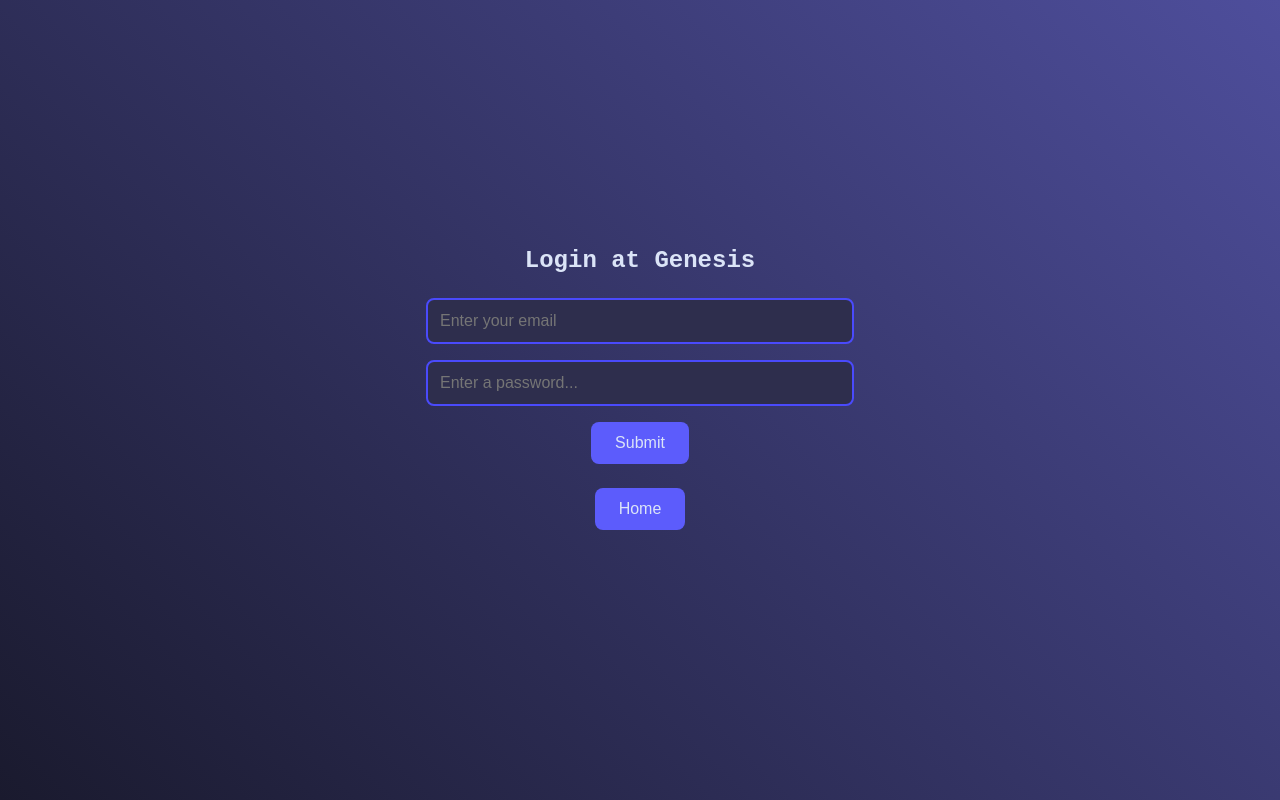
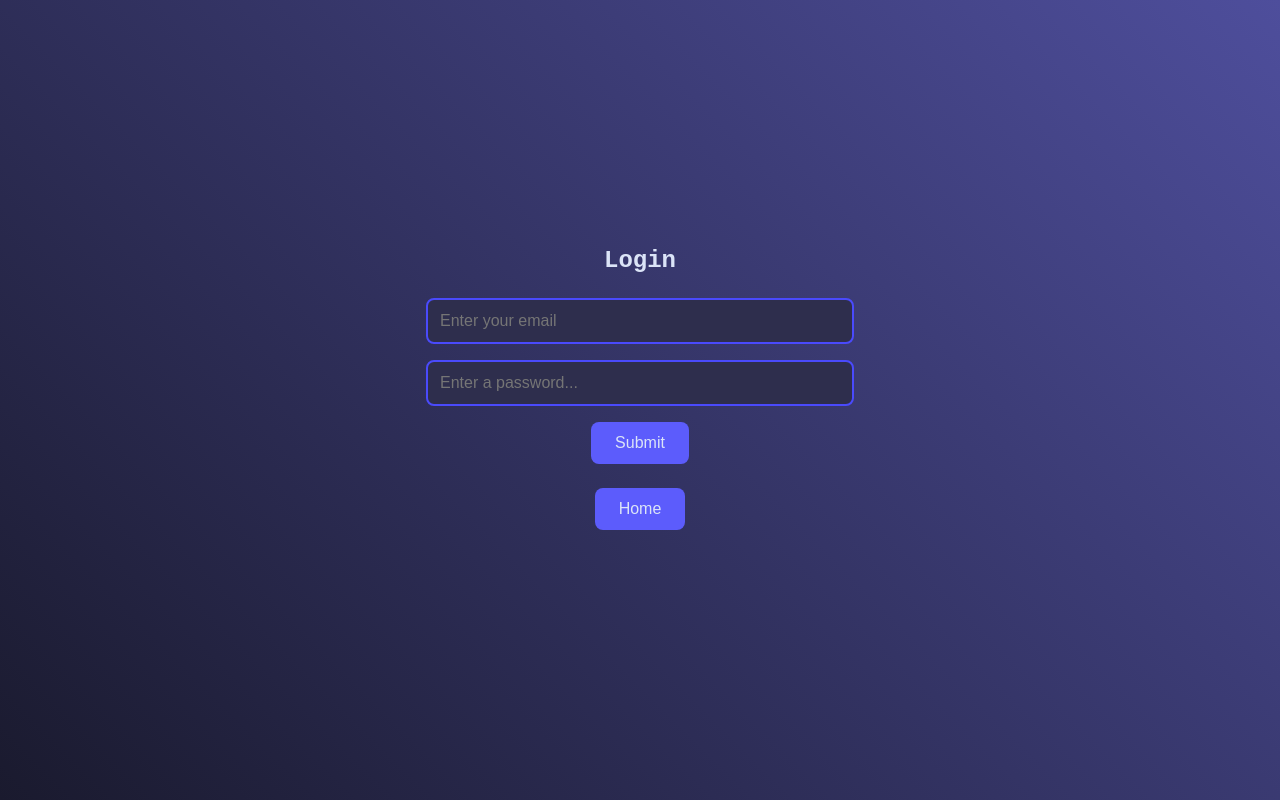
Before and after one commit to genesis-GI/genesis-backend, a website: page public/login.html in a window 1280 px wide. Drawn offline with Linux system fonts and the light colour scheme.

Commit message:
Changed titles on login and register page

```diff
--- a/public/login.html
+++ b/public/login.html
@@ -7,7 +7,7 @@
     <link rel="stylesheet" href="/css/styles.css">
 </head>
 <body>
-    <h1 class="typing">Login at Genesis</h1>
+    <h1 class="typing">Login</h1>
     <form id="login-form">
         <input type="text" id="email" placeholder="Enter your email">
         <input type="password" id="password" placeholder="Enter a password...">
```
Also changed, not shown: public/register.html (+1 -1 lines).
